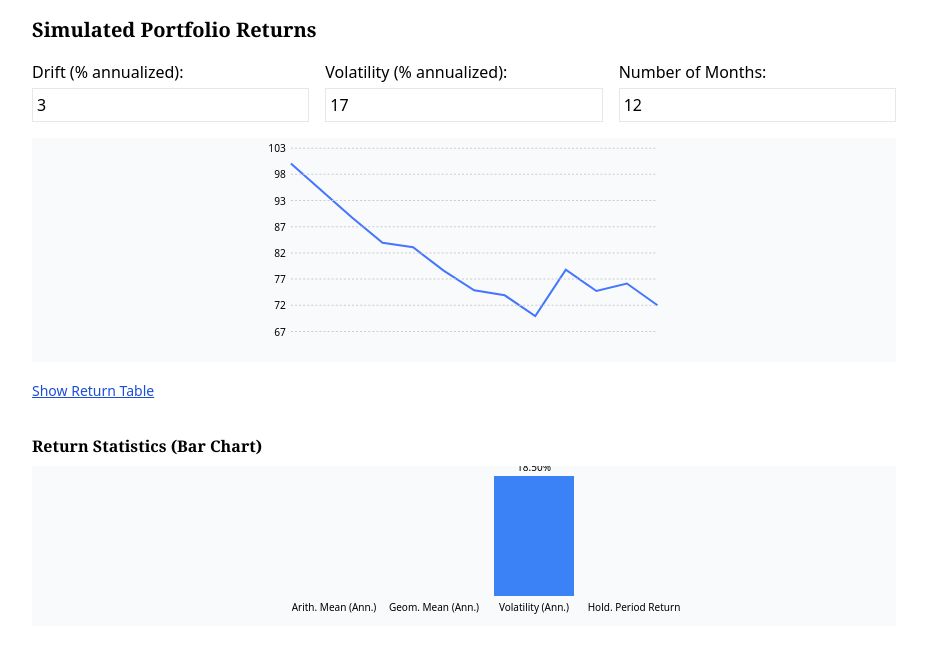
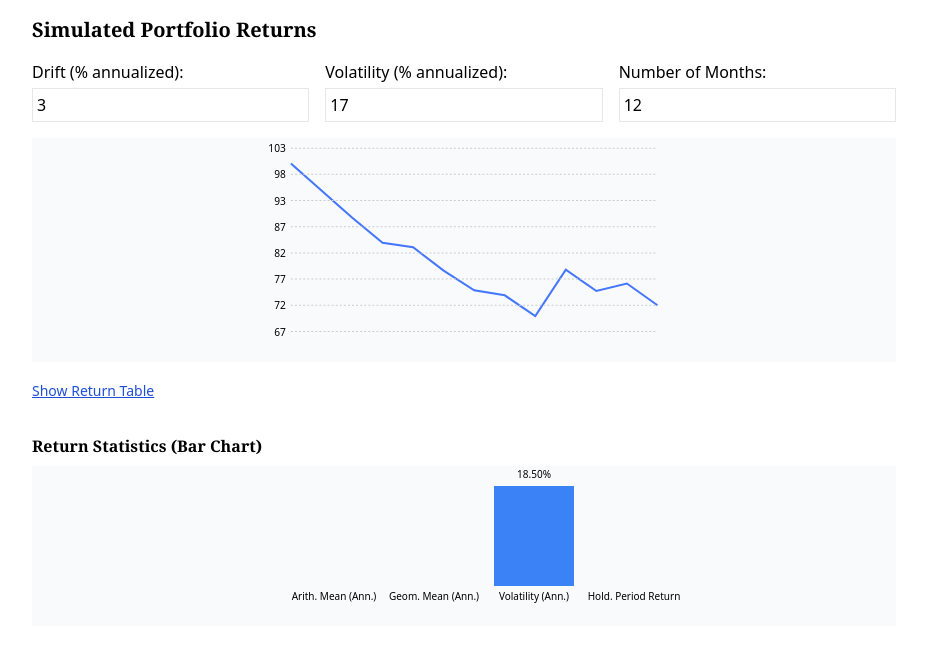
Before and after one commit to PaulReadCFA/lm1_los2, a React (Vite) app: page / in a window 1280 px wide. Shown: the top 652 px of the page, without its empty margins (176-1103 px from the left). Built offline with nearby package versions, Linux system fonts and the light colour scheme; the HTML template or start-up script is replaced by a standard one.

Commit message:
Update App.jsx
Fixed bar chart height

```diff
--- a/src/App.jsx
+++ b/src/App.jsx
@@ -199,21 +199,24 @@ export default function SimulatedReturnsTool() {
                 const max = Math.max(...statsArray.map(d => d.value));
                 const barWidth = 80;
                 const gap = 20;
-                const chartHeight = 120;
+
+const chartHeight = 100;
 return (
-                  <g transform="translate(40,10)">
+  <g transform="translate(40,20)"> // previously translate(40,10)
     {statsArray.map((d, i) => {
       const height = (d.value / max) * chartHeight;
       return (
         <g key={i} transform={`translate(${i * (barWidth + gap)},0)`}>
           <rect x="0" y={chartHeight - height} width={barWidth} height={height} fill="#3b82f6" />
-                          <text x={barWidth / 2} y={chartHeight + 15} textAnchor="middle" fontSize="10">{d.label}</text>
-                          <text x={barWidth / 2} y={chartHeight - height - 5} textAnchor="middle" fontSize="10">{d.value.toFixed(2)}%</text>
+          <text x={barWidth / 2} y={chartHeight - height - 8} textAnchor="middle" fontSize="10">{d.value.toFixed(2)}%</text>
+          <text x={barWidth / 2} y={chartHeight + 14} textAnchor="middle" fontSize="10">{d.label}</text>
         </g>
       );
     })}
   </g>
 );
+
+
               })()}
             </svg>
           </div>
```
Lines whose indentation alone changed are shown as unchanged.
